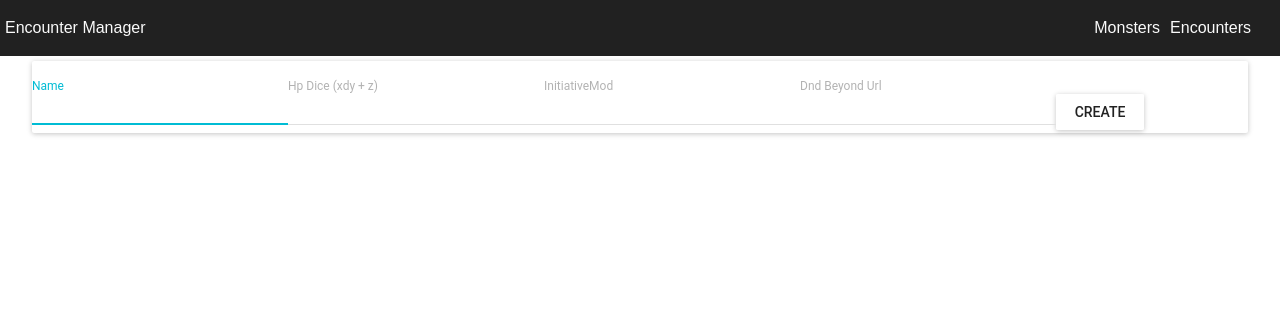
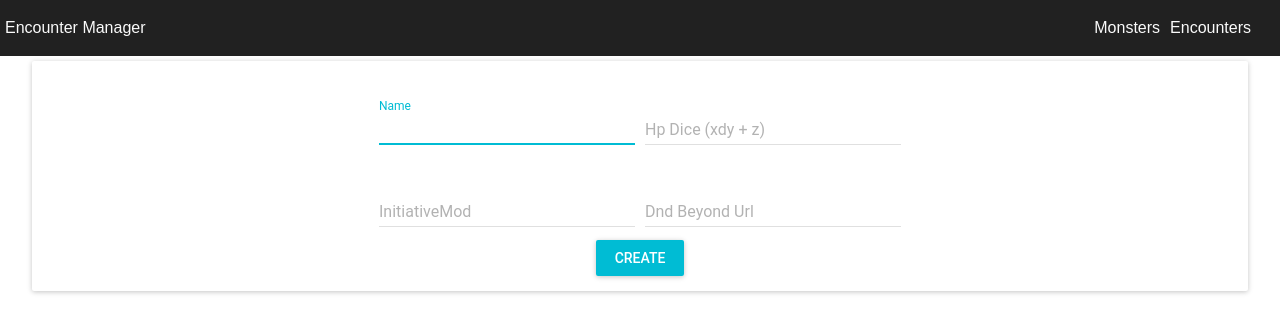
Before and after one commit to kmatthiesen/encounter_manager, a React (Create React App) app in the folder encounter-manager-frontend/: page /monster in a window 1280 px wide. Shown: the top 332 px of the page. Built offline with nearby package versions, Linux system fonts and the light colour scheme.

Commit message:
some styleing

```diff
--- a/encounter-manager-frontend/src/encounter/view/EncounterView.jsx
+++ b/encounter-manager-frontend/src/encounter/view/EncounterView.jsx
@@ -10,8 +10,8 @@ import {orderCritters, initMonsters} from '../../util/critters';
 
 
 const style = {
-    divider: {
-        marginTop: '15px'
+    border: {
+        borderBottom: '1px solid black'
     }
 };
 
@@ -95,16 +95,18 @@ class EncounterView extends React.Component {
 
     render() {
         return (
-            <div>
-                <div style={style.divider}>
+            <div style={style.container}>
+                <div style={style.border}>
                     <PlayerManager addPlayers={this.addPlayers} />
                 </div>
-                <div style={style.divider}>
+                <div style={style.border}>
                     <AddMonster addMonsters={this.addMonsters} addReinforcements={this.addReinforcements} />
                 </div>
-                <RaisedButton onClick={this.startEncounter} label="Start Encounter"/>
-                <RaisedButton onClick={this.resetEncounter} label="Reset Encounter"/>
-                <div style={style.divider}>
+                <div style={style.border}>
+                    <RaisedButton onClick={this.startEncounter} primary label="Start Encounter"/>
+                    <RaisedButton onClick={this.resetEncounter} secondary label="Reset Encounter"/>
+                </div>
+                <div style={style.border}>
                     {this.state.critters.map((monster, index) => {
                         return <MonsterEncounter key={index} index={index} monster={monster} changeHp={this.changeHp}/>
                     })}
--- a/encounter-manager-frontend/src/encounter/view/PlayerManager.jsx
+++ b/encounter-manager-frontend/src/encounter/view/PlayerManager.jsx
@@ -57,7 +57,7 @@ class PlayerManager extends React.Component {
             <div>
                 <TextField value={this.state.numOfPlayers} floatingLabelText={'Number of Players'} onChange={this.handlePlayerChange}/>
                 {playerElements}
-                {this.state.numOfPlayers ? <RaisedButton label="Add Players" onClick={this.addPlayers}/> : null}
+                {this.state.numOfPlayers ? <RaisedButton label="Add Players" primary onClick={this.addPlayers}/> : null}
             </div>
         )
     };
--- a/encounter-manager-frontend/src/monster/CreateMonster.jsx
+++ b/encounter-manager-frontend/src/monster/CreateMonster.jsx
@@ -3,6 +3,16 @@ import { TextField, RaisedButton } from 'material-ui';
 import axios from 'axios';
 
 import Endpoints from '../config/endpoints';
+
+const style = {
+    base: {
+        padding: '15px',
+        textAlign: 'center'
+    },
+    text: {
+        margin: '5px'
+    },
+};
 
 class CreateMonster extends React.Component {
 
@@ -72,12 +82,16 @@ class CreateMonster extends React.Component {
 
     render() {
         return (
-            <div>
-                <TextField name="name" floatingLabelText="Name" floatingLabelFixed={true} value={this.state.type} onChange={this.handleNameChange} autoFocus/>
-                <TextField name="hp-dice" floatingLabelText="Hp Dice (xdy + z)" floatingLabelFixed={true} value={this.state.hpDice} onChange={this.handleHpDiceChange}/>
-                <TextField name="init-mod" floatingLabelText="InitiativeMod" floatingLabelFixed={true} value={this.state.initiativeMod} onChange={this.handleInitModChange}/>
-                <TextField name="url" floatingLabelText="Dnd Beyond Url" floatingLabelFixed={true} value={this.state.url} onChange={this.handleUrlChange}/>
-                <RaisedButton label="Create" onClick={this.handleCreate}/>
+            <div style={style.base}>
+                <div>
+                    <TextField name="name" style={style.text} floatingLabelText="Name" value={this.state.type} onChange={this.handleNameChange} autoFocus/>
+                    <TextField name="hp-dice" style={style.text} floatingLabelText="Hp Dice (xdy + z)" value={this.state.hpDice} onChange={this.handleHpDiceChange}/>
+                </div>
+                <div>
+                    <TextField name="init-mod" style={style.text} floatingLabelText="InitiativeMod" value={this.state.initiativeMod} onChange={this.handleInitModChange}/>
+                    <TextField name="url" style={style.text} floatingLabelText="Dnd Beyond Url" value={this.state.url} onChange={this.handleUrlChange}/>
+                </div>
+                <RaisedButton label="Create" primary onClick={this.handleCreate}/>
             </div>
         )
     }
--- a/encounter-manager-frontend/src/monster/encounter/AddMonster.jsx
+++ b/encounter-manager-frontend/src/monster/encounter/AddMonster.jsx
@@ -78,8 +78,8 @@ class AddMonster extends React.Component {
                     })}
                 </SelectField>
                 <TextField name="quantity" onChange={this.handleQtyChange} value={this.state.quantity}/>
-                <RaisedButton label="Add Monster" onClick={this.handleClick}/>
-                <RaisedButton label="Add Reinforcements" onClick={this.handleAddReinforcements}/>
+                <RaisedButton label="Add Monster" primary onClick={this.handleClick}/>
+                <RaisedButton label="Add Reinforcements" secondary onClick={this.handleAddReinforcements}/>
             </div>
         )
     }
--- a/encounter-manager-frontend/src/util/critters.js
+++ b/encounter-manager-frontend/src/util/critters.js
@@ -13,8 +13,6 @@ export function nameCritters(critters, reinforcements) {
             }
         });
     }
-
-    console.log(typeCounter);
 
     _.forEach(newCritters, function(critter) {
         if (!critter.name) {
```
